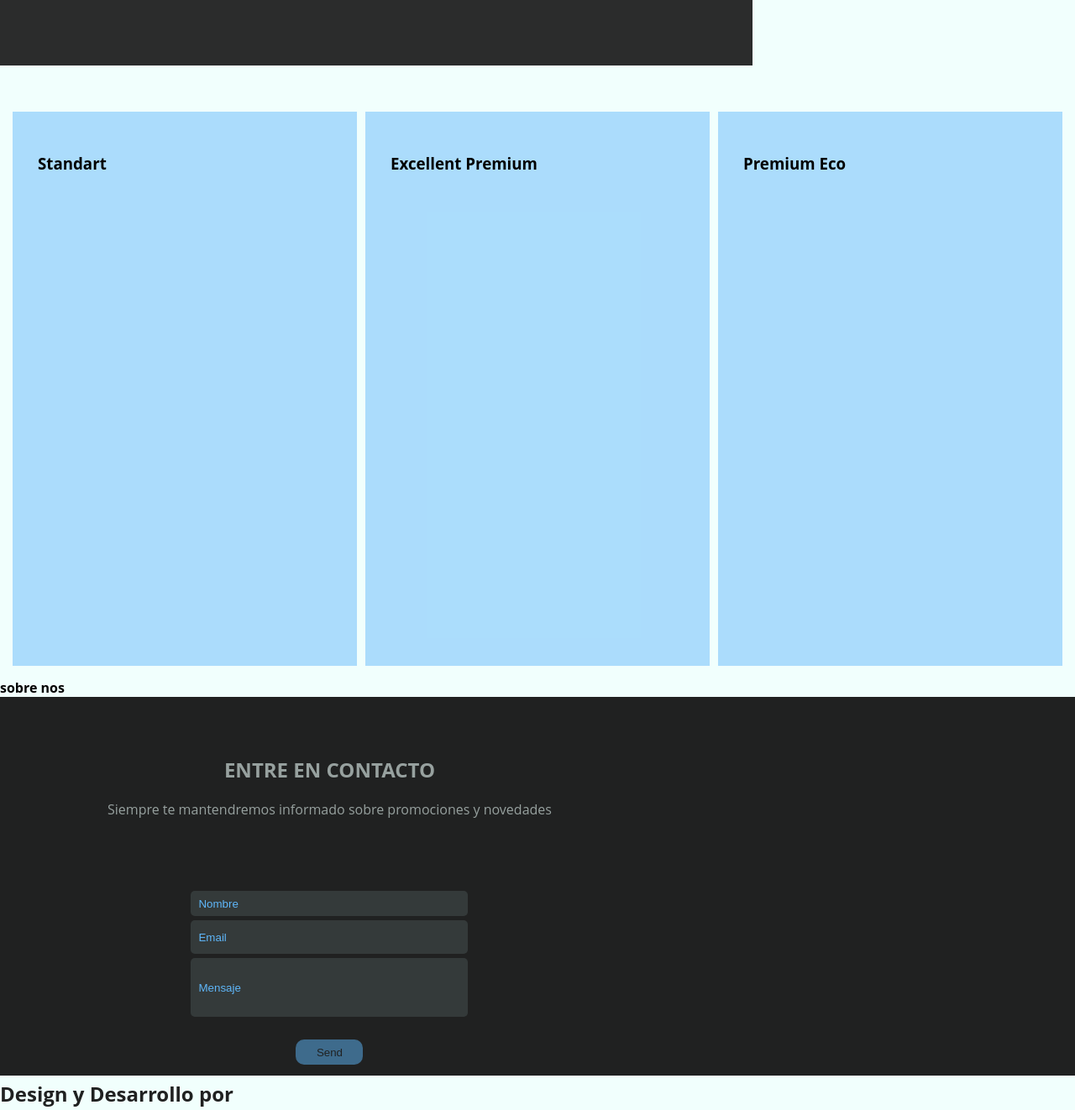
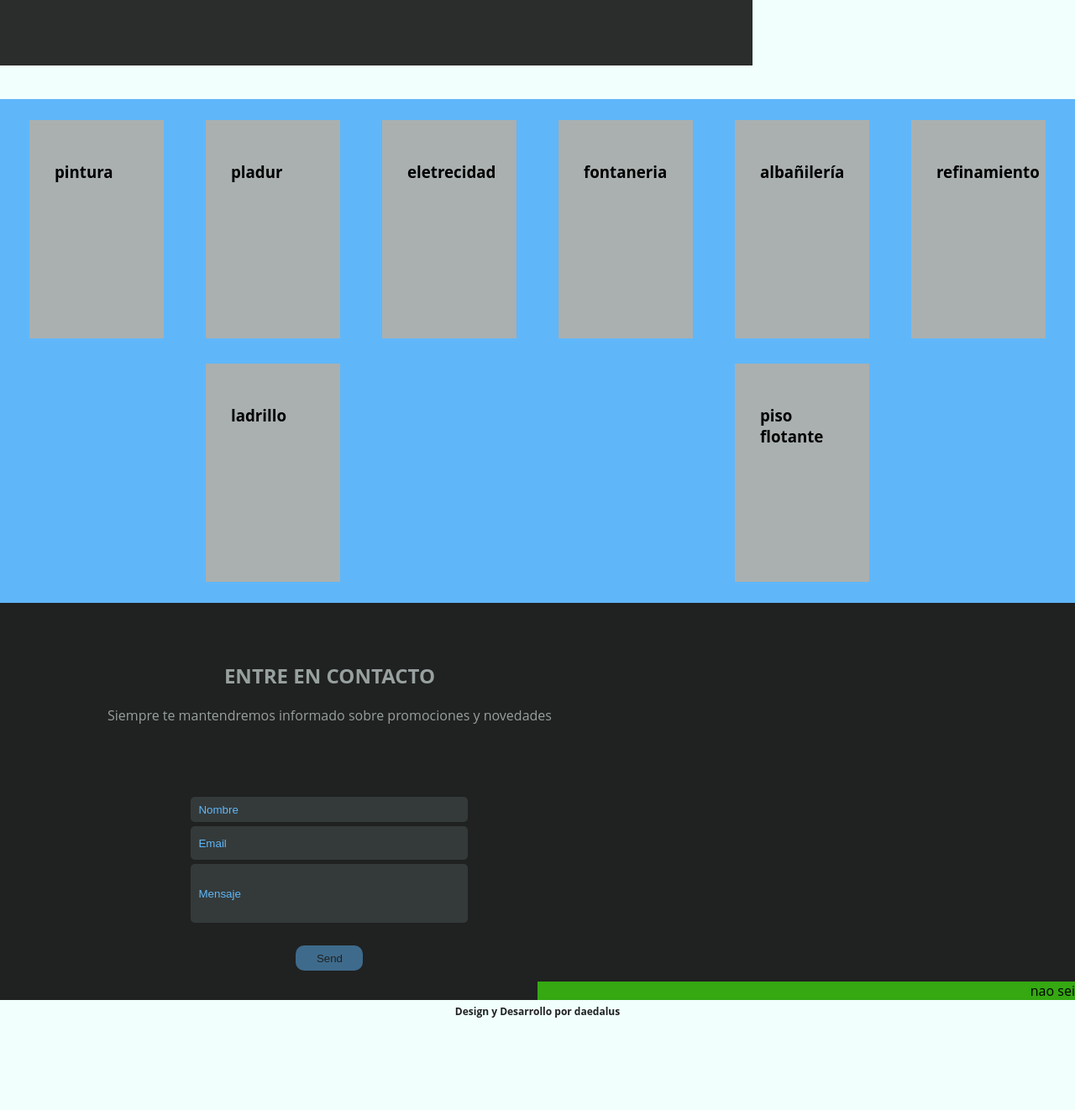
Before and after one commit to ikaro2605/TechnoBuilders, a plain HTML site: page index.html in a window 1280 px wide. Shown: the part 1019-2341 px from the top of the page at 84% size. After the commit the page ends 2243 px from the top, so only its background shows below. Drawn offline with Linux system fonts and the light colour scheme.

Commit message:
display flex error/text services not ready

```diff
--- a/index.html
+++ b/index.html
@@ -76,7 +76,7 @@
 
 
 
-        <section id="constructions">
+        <section id="aboutUs">
 
             <div id="intro-qualities-box">
                 <div id="intro-qualities">
@@ -85,32 +85,77 @@
                 </div>
             </div>
 
-            <div id="qualities">
+            <div id="Services">
 
-                <div class="container-calidades">
+                <div class="container-servicios">
 
-                        <div class="calidades-types">
+                        <div class="servicios-types">
 
                             <div  class="column-inner">
-                                <h3>Standart</h3>
+                                <h3>pintura</h3>
                                 <p></p>
                             </div>
 
                         </div>
 
-                        <div class="calidades-types">
+                        <div class="servicios-types">
 
                             <div class="column-inner">
-                                <h3>Excellent Premium</h3>
+                                <h3>pladur</h3>
                                 <p></p>
                             </div>
 
                         </div>
 
-                        <div class="calidades-types">
+                        <div class="servicios-types">
 
                             <div class="column-inner">
-                                <h3>Premium Eco</h3>
+                                <h3>eletrecidad</h3>
+                                <p></p>
+                            </div>
+
+                        </div>
+
+                        <div class="servicios-types">
+
+                            <div class="column-inner">
+                                <h3>fontaneria</h3>
+                                <p></p>
+                            </div>
+
+                        </div>
+
+                        <div class="servicios-types">
+
+                            <div class="column-inner">
+                                <h3>albañilería</h3>
+                                <p></p>
+                            </div>
+
+                        </div>
+
+                        <div class="servicios-types">
+
+                            <div class="column-inner">
+                                <h3>refinamiento</h3>
+                                <p></p>
+                            </div>
+
+                        </div>
+
+                        <div class="servicios-types">
+
+                            <div class="column-inner">
+                                <h3>ladrillo</h3>
+                                <p></p>
+                            </div>
+
+                        </div>
+
+                        <div class="servicios-types">
+
+                            <div class="column-inner">
+                                <h3>piso flotante</h3>
                                 <p></p>
                             </div>
 
@@ -160,19 +205,11 @@
 
         </section> -->
 
-        <section id="about-us">
 
-            <div>
-                <div>
-                    <b>sobre nos</b>
-                </div>
-            </div>
-
-        </section>
 
         <section id="footer">
 
-            <div class="position-of-contents">
+            <div class="contentPosition-left">
 
                 <div class="footer-text">
                     <h2>ENTRE EN CONTACTO</h2>
@@ -195,11 +232,15 @@
 
             </div>
 
+            <div class="contentPosition-right">
+                <div>nao sei</div>
+            </div>
+
         </section>
 
         <section id="credits">
             <div class="simple-text">
-                <h2> Design y Desarrollo por</h2>
+                <h2> Design y Desarrollo por daedalus</h2>
                 <a href=""></a>
             </div>
         </section>
--- a/style.css
+++ b/style.css
@@ -88,7 +88,7 @@ a{
 #navigation{
     background-color: #f1fffd;
     box-shadow: 0px 0px 8px #dae6e4;
-    position: sticky;
+    /* position: sticky; */
     top: 0px;
     width: 100%;
     min-height: 80px;
@@ -150,10 +150,10 @@ a{
 }
 
 .button-about{
-    background-color: #5fb7fa7d;
+    background: #5fb7fa7d;
     border: 10px;
     color: #202121;
-    position: static;
+    /* position: static; */
     list-style-type:none;
     border-radius: 3px;
     font-size: 15px;
@@ -163,15 +163,12 @@ a{
 }
 
 .button-about:hover{
-    background-color: #5fb7fa;
+    background: #5fb7fa;
     color: #202121;
+    position: relative;
     box-shadow: 0px 0px 8px #5fb7fa;
     transform: scale(1.03,1.03);
 }
-
-/* #constructions{
-    background: blueviolet;
-} */
 
 #intro-qualities-box{
     display: inline-block;
@@ -185,25 +182,26 @@ a{
     padding: 7%;
 }
 
-#qualities{
+#Services{
     height: auto;
     margin: 0px;
 }
 
-.container-calidades{
+.container-servicios{background: #5fb7fa;
     display: flex;
-    flex-wrap: nowrap;
+    flex-wrap: wrap;
     justify-content: space-around;
+    align-items: center;
     box-sizing: border-box;
     margin-top: 40px;
     padding: 10px;
 }
 
-.calidades-types{
-    background-color: #5fb7fa7a;
-    width: 400px;
-    height: 75vh;
-    margin: 5px;
+.servicios-types{
+    background: #faa75f7a;
+    width: 100px;
+    height: 25vh;
+    margin: 15px;
     padding: 30px;
 }
 
@@ -211,7 +209,12 @@ a{
     width: 100%;
 }
 
-
+.calidades-types:hover{
+    /* position: relative; */
+    background: #5fb7fae3;
+    box-shadow: 0px 0px 8px #5fb7fa;
+    transform: scale(1.03,1.03);
+}
 
 
 #footer{
@@ -229,7 +232,7 @@ a{
     margin: 50px 0px;
 }
 
-.position-of-contents{
+.contentPosition-left{
     float: left;
     margin-left: 10%;
 }
@@ -301,10 +304,25 @@ option{
     margin: 10px 10px;
 }
 
+.contentPosition-right{
+    background-color: #35a812;
+    box-sizing: border-box;
+    float: right;
+    width: 50%;
+}
+
+.contentPosition-right div{
+    float: right;
+    height: 100%;
+}
+
 #credits{
     color: #202121;
     width: 100%;
-    height: 15%;
+    height: 5%;
+    padding: 0;
+    font-size: 0.5rem;
+    text-align: center;
 }
 
 #credits h2{
@@ -327,9 +345,13 @@ option{
 }
 
 /* The "responsive" class is added to the topnav with JavaScript when the user clicks on the icon. This class makes the topnav look good on small screens (display the links vertically instead of horizontally) */
-@media screen and (max-width: 800px) {
+@media screen and (min-width: 800px) {
 
-    .topnav.responsive {position: fixed;}
+    .topnav.responsive {
+        background: #f1fffd;
+        position: fixed;
+    }
+
     .topnav.responsive a.icon {
         position: absolute;
         right: 0;
@@ -337,11 +359,12 @@ option{
         right: 20px;
         top: 18px;
     }
+
     .topnav.responsive a {
         float: none;
         display: block;
-    text-align: left;
-    clear: left ;
+        text-align: right;
+        clear: left;
         margin-bottom: 5px;
     }
 }
```
Lines whose indentation alone changed are shown as unchanged.
